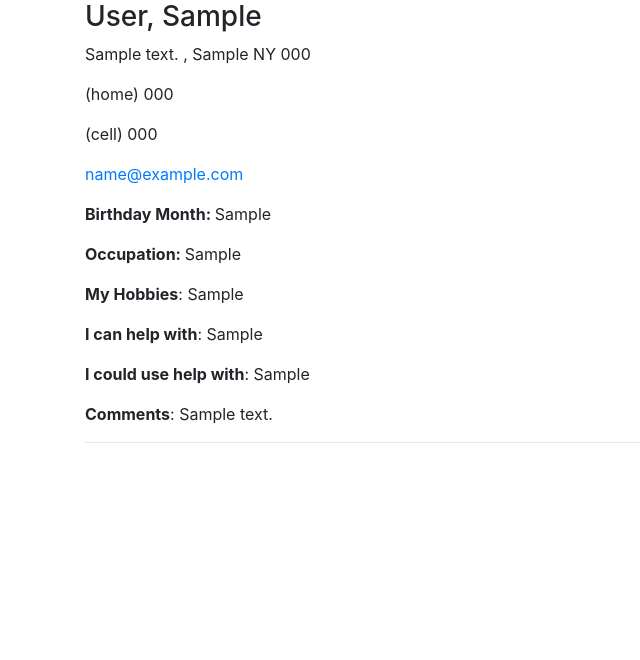
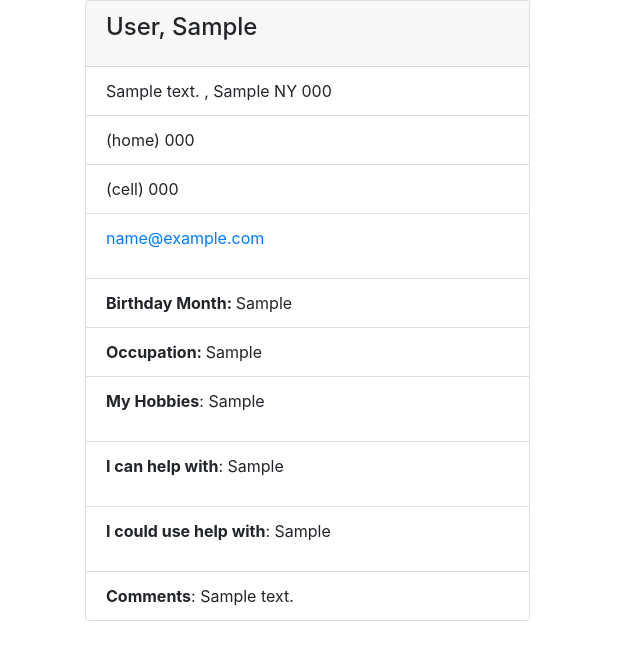
Before and after one commit to mooja/ssip_saugerties, a Django app: template ssip_saugerties/templates/members/member_list.html in a window 1280 px wide. Shown: the part 56-716 px from the top of the page, without its empty margins (0-640 px from the left). Run offline with Django 3.2, Linux system fonts and the light colour scheme; the template is opened without the code that fills it: values that come from a table or form of the project are taken from there, others are empty; tables that the repository leaves empty hold one stand-in row (values such as "Sample post"); parts of the project's set-up code (start-up, migrations or seed data) failed here and were passed over; some libraries are stand-ins or nearby versions.

Commit message:
added some style to the memberlist

```diff
--- a/ssip_saugerties/templates/members/member_list.html
+++ b/ssip_saugerties/templates/members/member_list.html
@@ -10,52 +10,79 @@
         <hr>
 </form>
 {% endcomment %}
+<div class="row">
+    <div class="col-md-5">
         {% for member in member_list %}
-    <h3 class="media-heading name" id="{{ member.id }}">
+        <div class="card">
+            <div class="card-header">
+                <h4 class="card-title" id="{{ member.id }}">
                     {{ member.last_name }}, {{ member.first_name }}
-    </h3>
-
+                </h4>
+            </div>
+            <ul class="list-group list-group-flush">
                 {% if member.address or member.town %}
-    <p class="address">{{ member.address }}
+                   <li class="list-group-item">
+                        {{ member.address }}
                         {% if member.town %}, {{ member.town }} NY {% if member.zipcode %} {{ member.zipcode }} {% endif %} {% endif %}
-    </p>
+                   </li>
                 {% endif %}
 
                 {% if member.homephone %}
-    <p class="homephone">(home) {{ member.homephone }}</p>
+                   <li class="list-group-item">
+                        (home) {{ member.homephone }}
+                    </li>
                 {% endif %}
 
                 {% if member.cellphone %}
-    <p class="cellphone">(cell) {{ member.cellphone }}</p>
+                   <li class="list-group-item">
+                        (cell) {{ member.cellphone }}
+                    </li>
                 {% endif %}
 
                 {% if member.email %}
+                   <li class="list-group-item">
                         <p class="email"><a href="mailto:{{ member.email }}">{{ member.email }}</a></p>
+                    </li>
                 {% endif %}
 
                 {% if member.birthday %}
-    <p> <strong>Birthday Month: </strong> {{ member.birthday }} </p>
+                   <li class="list-group-item">
+                         <strong>Birthday Month: </strong> {{ member.birthday }}
+                    </li>
                 {% endif %}
 
                 {% if member.occupation %}
-    <p> <strong>Occupation: </strong> {{ member.occupation }} </p>
+                    <li class="list-group-item">
+                         <strong>Occupation: </strong> {{ member.occupation }}
+                    </li>
                 {% endif %}
 
                 {% if member.hobbies %}
+                    <li class="list-group-item">
                         <p class="hobbies"><strong>My Hobbies</strong>: {{ member.hobbies }}</p>
+                    </li>
                 {% endif %}
 
                 {% if member.canhelp %}
+                    <li class="list-group-item">
                         <p class="canhelp"><strong>I can help with</strong>: {{ member.canhelp }}</p>
+                    </li>
                 {% endif %}
 
                 {% if member.needhelp %}
+                    <li class="list-group-item">
                         <p class="needhelp"><strong>I could use help with</strong>: {{ member.needhelp }}</p>
+                    </li>
                 {% endif %}
 
                 {% if member.comments %}
-    <p class="needhelp"><strong>Comments</strong>: {{ member.comments }}</p>
+                <li class="list-group-item">
+                     <strong>Comments</strong>: {{ member.comments }}
+                </li>
                 {% endif %}
-<hr>
+            </ul>
+        </div>
         {% endfor %}
+    </div>
+</div>
 {% endblock content %}
```
Lines whose indentation alone changed are shown as unchanged.
